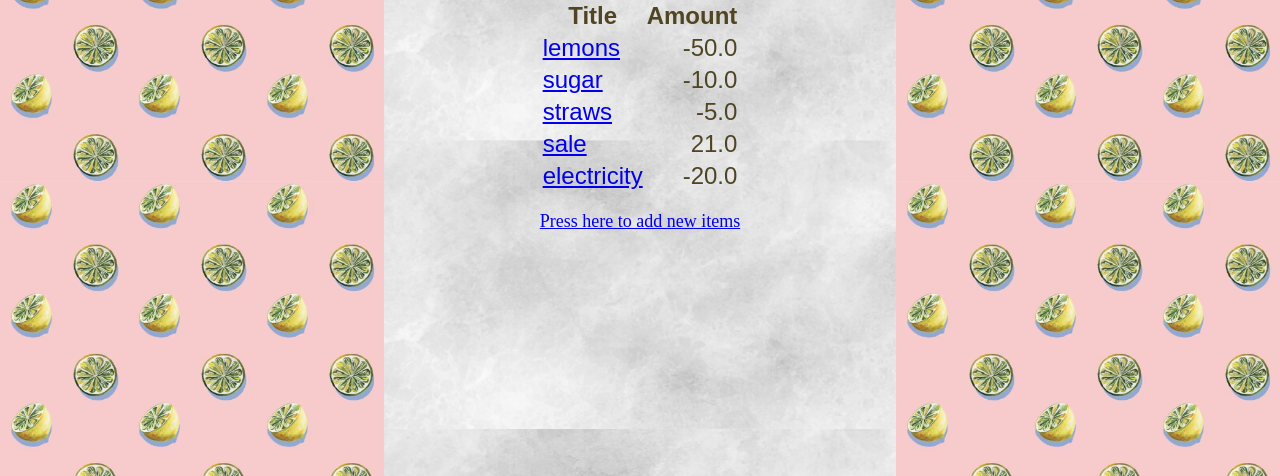
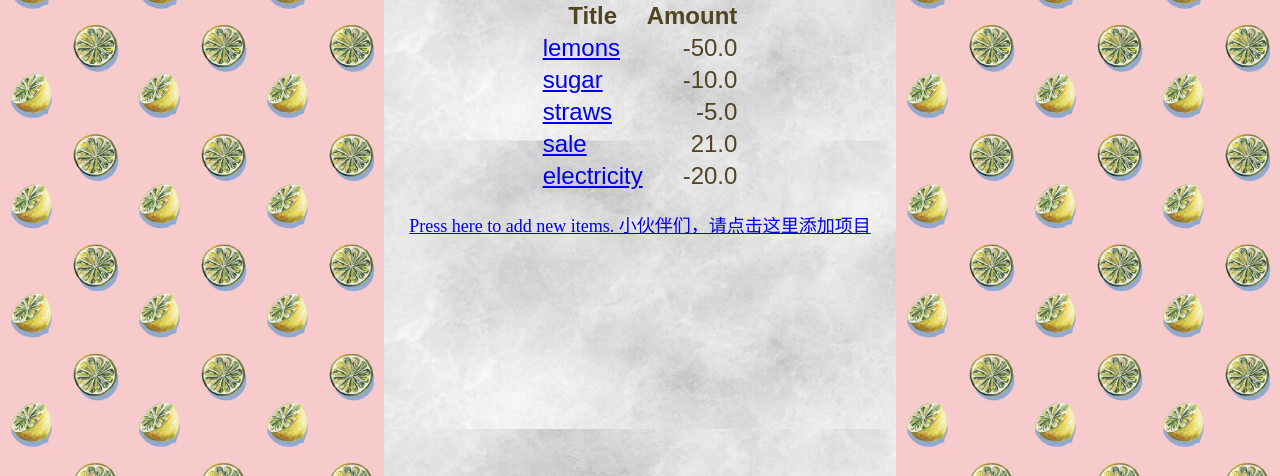
Before and after one commit to spaceylil/3.-Web-App-Lab--Due-end-of-week-10-, a Flask app: page / in a window 1280 px wide. Shown: the part 148-624 px from the top of the page. Run offline with Flask 3, Linux system fonts and the light colour scheme.

Commit message:
more Chinese to encourage people add items

```diff
--- a/templates/index.html
+++ b/templates/index.html
@@ -26,7 +26,7 @@
         {% endfor %}
     </table>
 <p id="new">
-    <a href="/new">Press here to add new items</a>
+    <a href="/new">Press here to add new items. 小伙伴们，请点击这里添加项目</a>
 </p>
 </body>
 </html>
```
